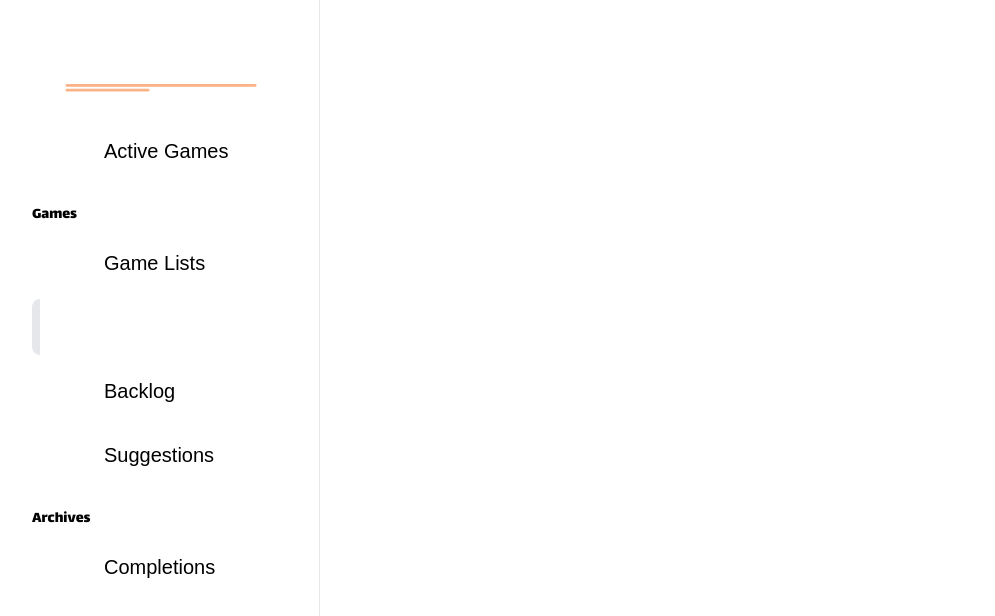
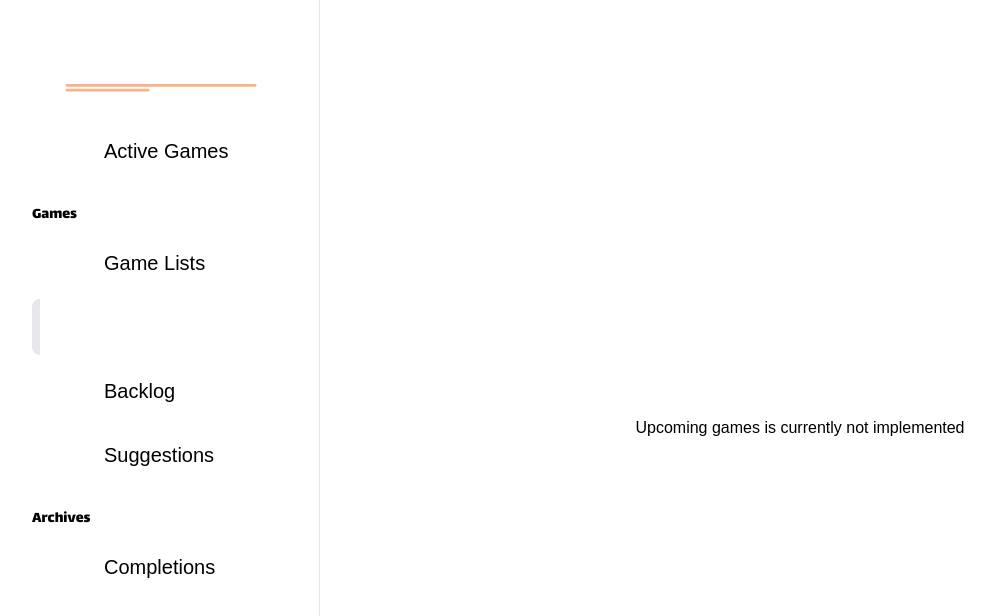
Before and after one commit to Zugeo0/gamelist, a Svelte app in the folder frontend/: page /upcoming in a window 1280 px wide. Shown: the top 616 px of the page, without its empty margins (0-995 px from the left). Built offline with nearby package versions, Linux system fonts and the light colour scheme; some icons are missing; what @catppuccin/tailwindcss would draw is missing.

Commit message:
Add not implemented messages to missing pages

```diff
--- a/frontend/src/App.svelte
+++ b/frontend/src/App.svelte
@@ -9,6 +9,8 @@
     import GameLists from "./menus/GameLists.svelte";
     import Backlog from "./menus/Backlog.svelte";
     import Completions from "./menus/Completions.svelte";
+    import Suggestions from "./menus/Suggestions.svelte";
+    import Upcoming from "./menus/Upcoming.svelte";
 </script>
 
 <Router>
@@ -51,5 +53,7 @@
         <Route path="/games" component={GameLists} />
         <Route path="/backlog" component={Backlog} />
         <Route path="/completions" component={Completions} />
+        <Route path="/suggestions" component={Suggestions} />
+        <Route path="/upcoming" component={Upcoming} />
     </main>
 </Router>
--- /dev/null
+++ b/frontend/src/menus/Suggestions.svelte
@@ -0,0 +1,5 @@
+
+<div class="w-full h-full flex flex-col justify-center items-center select-none">
+    <p class="text-white font-lalezar text-4xl mb-4">Not Implemented</p>
+    <p>Suggestions are currently not implemented</p>
+</div>
--- /dev/null
+++ b/frontend/src/menus/Upcoming.svelte
@@ -0,0 +1,5 @@
+
+<div class="w-full h-full flex flex-col justify-center items-center select-none">
+    <p class="text-white font-lalezar text-4xl mb-4">Not Implemented</p>
+    <p>Upcoming games is currently not implemented</p>
+</div>
```
